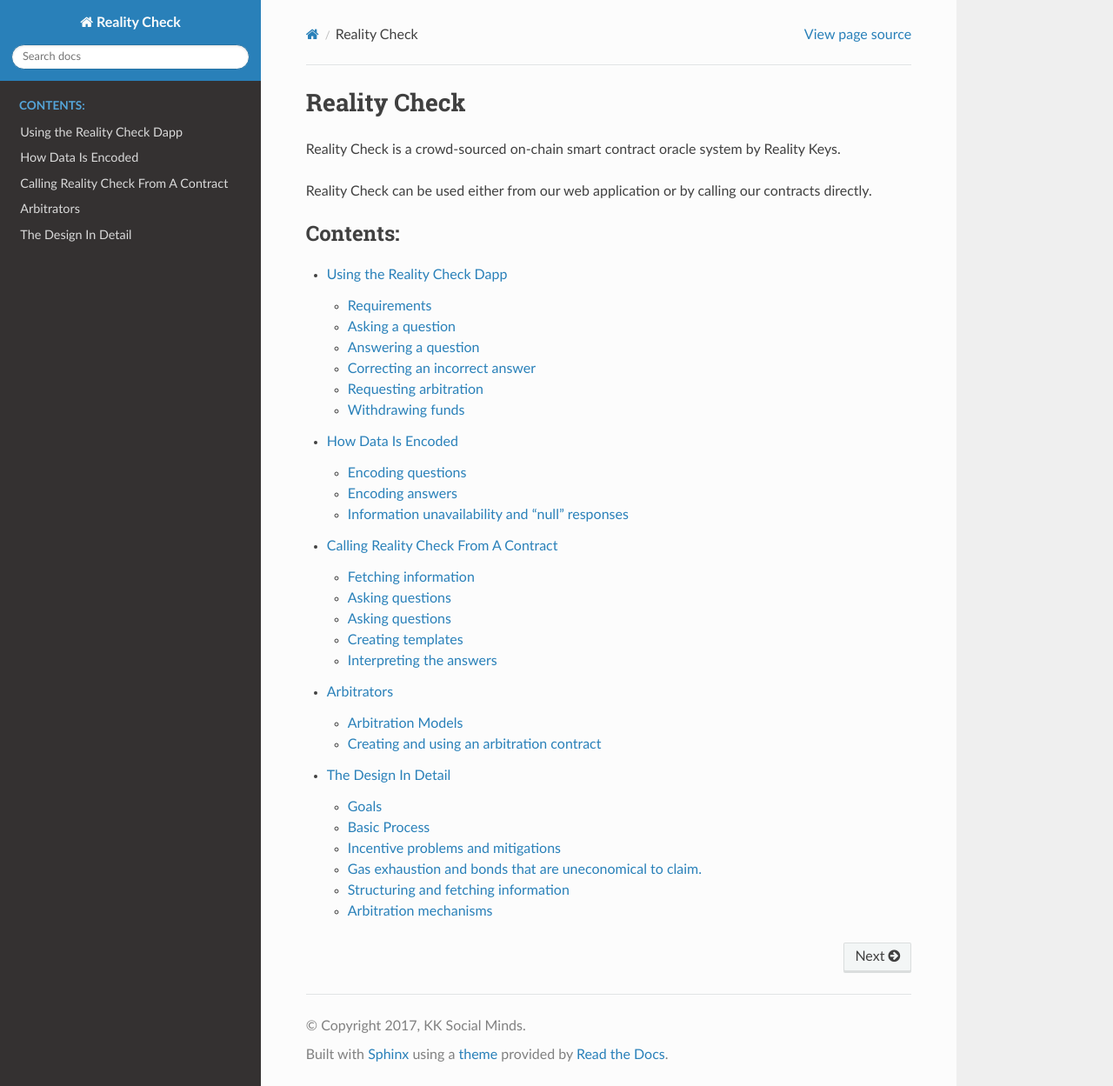
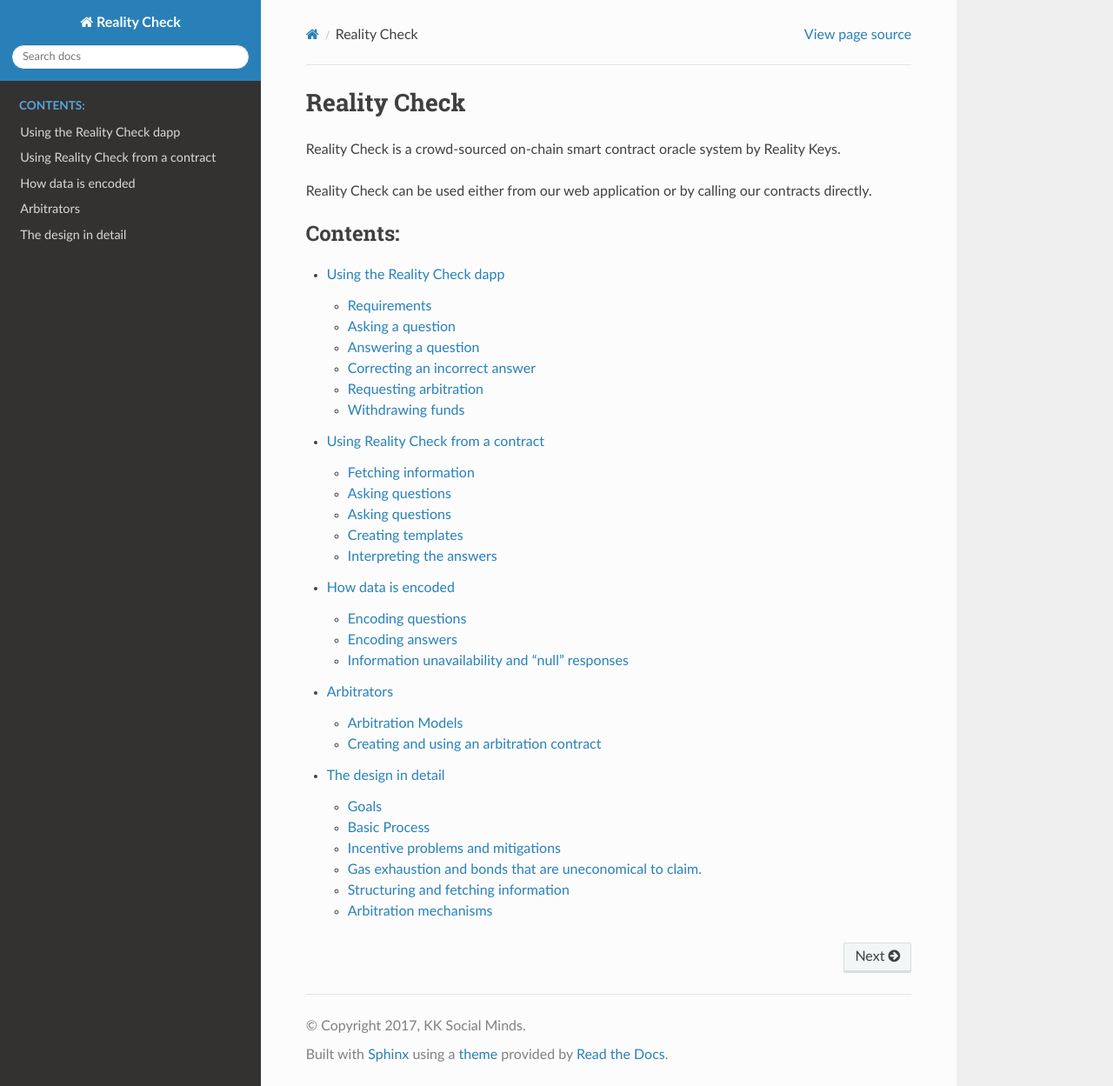
Before and after one commit to realitio/realitio-dapp, a Sphinx documentation site: the page built from docs/index.rst, in a window 1280 px wide and 1249 px high. Shown: the whole window at 87% size. Built offline with Sphinx 7.4.7 and the Read the Docs theme 2.0.0, drawn with Linux system fonts in a browser that asks for light colours.

Commit message:
fix broken link, standardize title capitalization, small rearrange

```diff
--- a/docs/about.rst
+++ /dev/null
@@ -1,6 +0,0 @@
-About Reality Check
-===================
-
-Reality Check was created by KK Social Minds founded by Edmund Edgar in 2009.
-
-It is an evolution of Reality Keys, the smart contract oracle service we built in 2013.
--- a/docs/contracts.rst
+++ b/docs/contracts.rst
@@ -1,4 +1,4 @@
-Calling Reality Check From A Contract
+Using Reality Check from a contract
 =====================================
 
 Fetching information
@@ -90,7 +90,7 @@
 
 A contract consuming this data should be prepared to make the necessary type conversion, most typically by casting a `bytes32` value into `uint` (for an unsigned number) or `int` (for a signed number).
 
-See :ref:`encoding` for more detail about how different data types are encoded.
+See :doc:`encoding` for more detail about how different data types are encoded.
 
 ### Information unavailability and "null" responses
 
--- a/docs/dapp.rst
+++ b/docs/dapp.rst
@@ -1,4 +1,4 @@
-Using the Reality Check Dapp
+Using the Reality Check dapp
 =============
 
 .. local::
--- a/docs/design.rst
+++ b/docs/design.rst
@@ -1,4 +1,4 @@
-The Design In Detail
+The design in detail
 ====================
 
 Goals
--- a/docs/encoding.rst
+++ b/docs/encoding.rst
@@ -1,5 +1,5 @@
-How Data Is Encoded
-=============
+How data is encoded
+===================
 
 Encoding questions
 ------------------
--- a/docs/index.rst
+++ b/docs/index.rst
@@ -16,7 +16,7 @@
    :caption: Contents:
 
    dapp
+   contracts
    encoding
-   contracts
    arbitrators
    design
```
